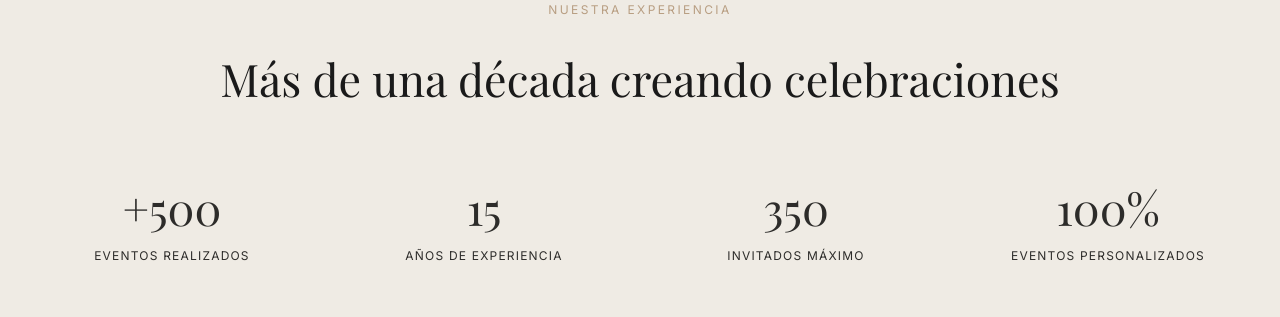
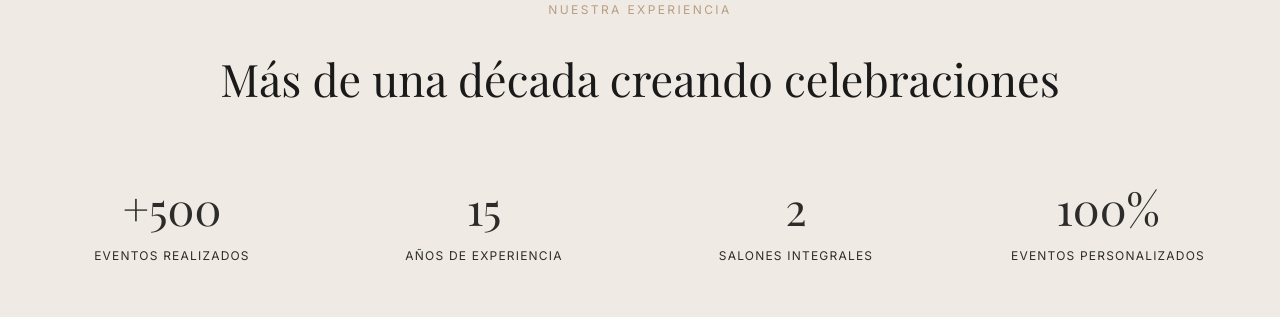
Before and after one commit to santicat7/la-toscana-web, a React (Vite) app: page / in a window 1280 px wide. Shown: the part 4523-4840 px from the top of the page. Built offline with nearby package versions, Linux system fonts and the light colour scheme; a web font is replaced by a local one.

Commit message:
mejora texto home experiencia

```diff
--- a/src/pages/Home.jsx
+++ b/src/pages/Home.jsx
@@ -398,10 +398,10 @@ Años de experiencia
 
 <div>
 <p style={{fontSize:"2.8rem",fontFamily:"var(--font-heading)"}}>
-350
+2
 </p>
 <p style={{letterSpacing:"0.1em",fontSize:"0.75rem",textTransform:"uppercase"}}>
-Invitados máximo
+Salones integrales
 </p>
 </div>
 
```
